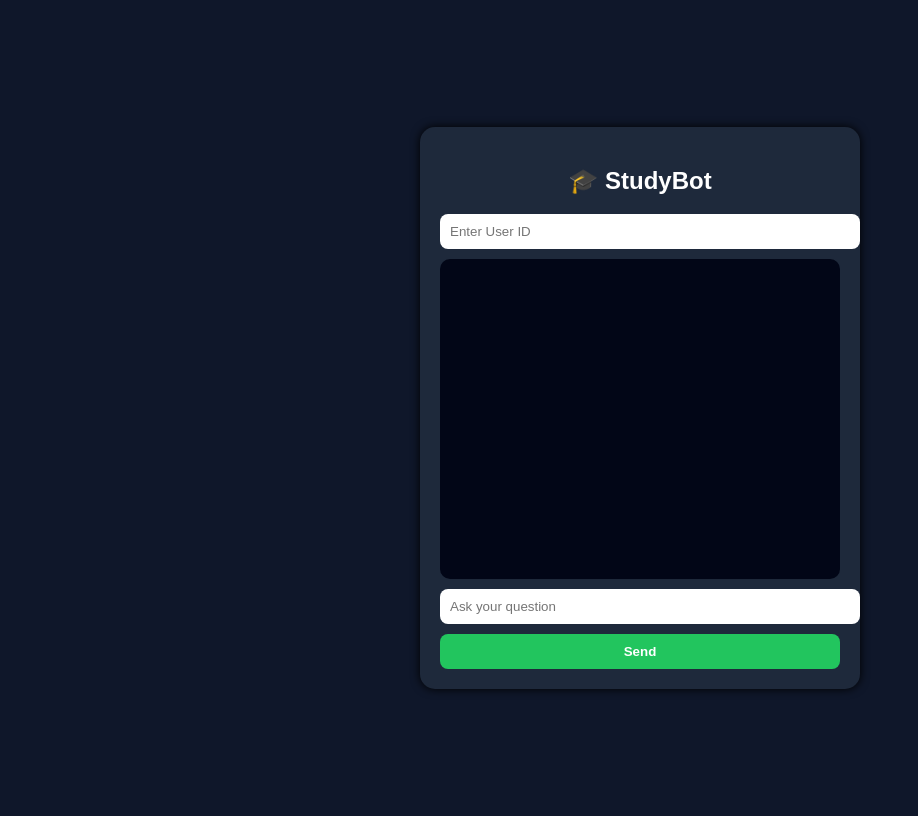
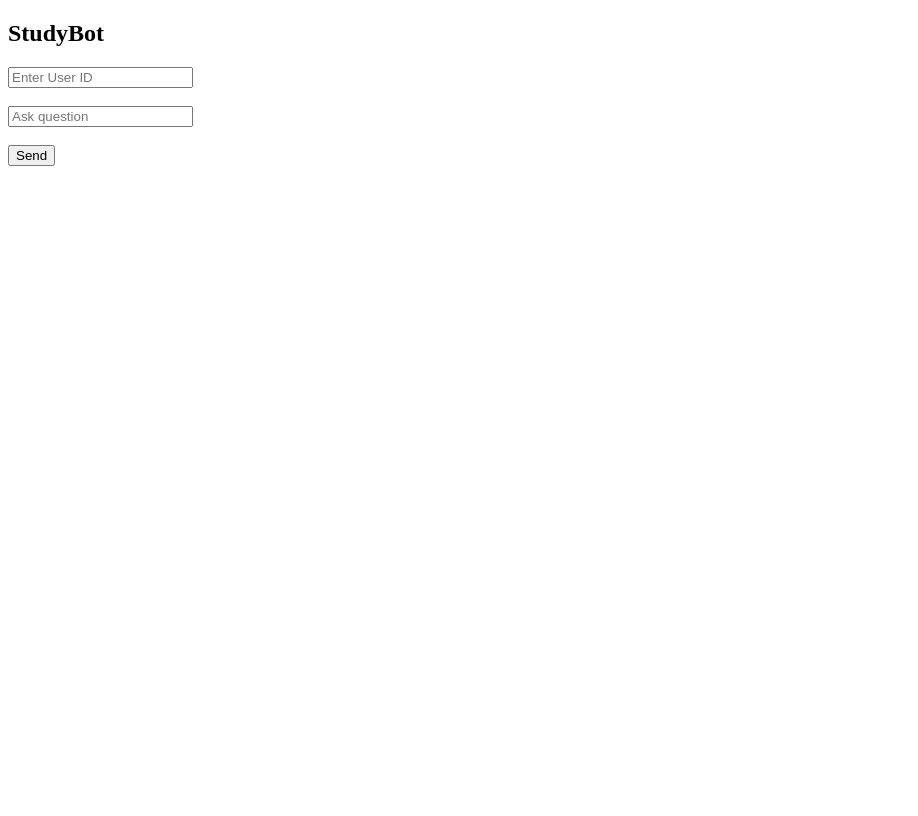
Before and after one commit to amrit2711tech/Studybot, a Python web app: template templates/index.html in a window 1280 px wide. Shown: the whole page, without its empty margins (0-918 px from the left). After the commit the page ends 166 px from the top, so only its background shows below. Run offline with Jinja, Linux system fonts and the light colour scheme; the template is opened without the code that fills it, so the values that code supplies are empty.

Commit message:
Refactor index.html for improved structure and form

```diff
--- a/templates/index.html
+++ b/templates/index.html
@@ -1,125 +1,22 @@
 <!DOCTYPE html>
-<html lang="en">
+<html>
 <head>
-    <meta charset="UTF-8">
     <title>StudyBot 🎓</title>
-    <style>
-        body {
-            font-family: Arial;
-            background: #0f172a;
-            color: white;
-            display: flex;
-            justify-content: center;
-            align-items: center;
-            height: 100vh;
-        }
-
-        .chat-container {
-            width: 400px;
-            background: #1e293b;
-            padding: 20px;
-            border-radius: 15px;
-            box-shadow: 0px 0px 10px #000;
-        }
-
-        h2 {
-            text-align: center;
-        }
-
-        .chat-box {
-            height: 300px;
-            overflow-y: auto;
-            background: #020617;
-            padding: 10px;
-            border-radius: 10px;
-            margin-bottom: 10px;
-        }
-
-        .user {
-            color: #38bdf8;
-            margin: 5px 0;
-        }
-
-        .bot {
-            color: #22c55e;
-            margin: 5px 0;
-        }
-
-        input {
-            width: 100%;
-            padding: 10px;
-            border-radius: 8px;
-            border: none;
-            margin-bottom: 10px;
-        }
-
-        button {
-            width: 100%;
-            padding: 10px;
-            background: #22c55e;
-            border: none;
-            border-radius: 8px;
-            color: white;
-            font-weight: bold;
-            cursor: pointer;
-        }
-
-        button:hover {
-            background: #16a34a;
-        }
-    </style>
 </head>
 <body>
 
-<div class="chat-container">
-    <h2>🎓 StudyBot</h2>
+<h2>StudyBot</h2>
 
-    <input type="text" id="userId" placeholder="Enter User ID">
+<form method="post" action="/chat">
+    <input type="text" name="user_id" placeholder="Enter User ID" required><br><br>
+    <input type="text" name="question" placeholder="Ask question" required><br><br>
+    <button type="submit">Send</button>
+</form>
 
-    <div class="chat-box" id="chatBox"></div>
-
-    <input type="text" id="question" placeholder="Ask your question">
-    <button onclick="sendMessage()">Send</button>
-</div>
-
-<script>
-async function sendMessage() {
-    const userId = document.getElementById("userId").value;
-    const question = document.getElementById("question").value;
-    const chatBox = document.getElementById("chatBox");
-
-    if (!userId || !question) {
-        alert("Please enter all fields");
-        return;
-    }
-
-    // Show user message
-    chatBox.innerHTML += `<div class="user"><b>You:</b> ${question}</div>`;
-
-    document.getElementById("question").value = "";
-
-    try {
-        const response = await fetch("http://127.0.0.1:8000/chat", {
-            method: "POST",
-            headers: {
-                "Content-Type": "application/json"
-            },
-            body: JSON.stringify({
-                user_id: userId,
-                question: question
-            })
-        });
-
-        const data = await response.json();
-
-        chatBox.innerHTML += `<div class="bot"><b>Bot:</b> ${data.response}</div>`;
-        chatBox.scrollTop = chatBox.scrollHeight;
-
-    } catch (error) {
-        chatBox.innerHTML += `<div class="bot">❌ Error connecting to server</div>`;
-    }
-}
-</script>
+{% if response %}
+    <h3>Answer:</h3>
+    <p>{{ response }}</p>
+{% endif %}
 
 </body>
 </html>
```
